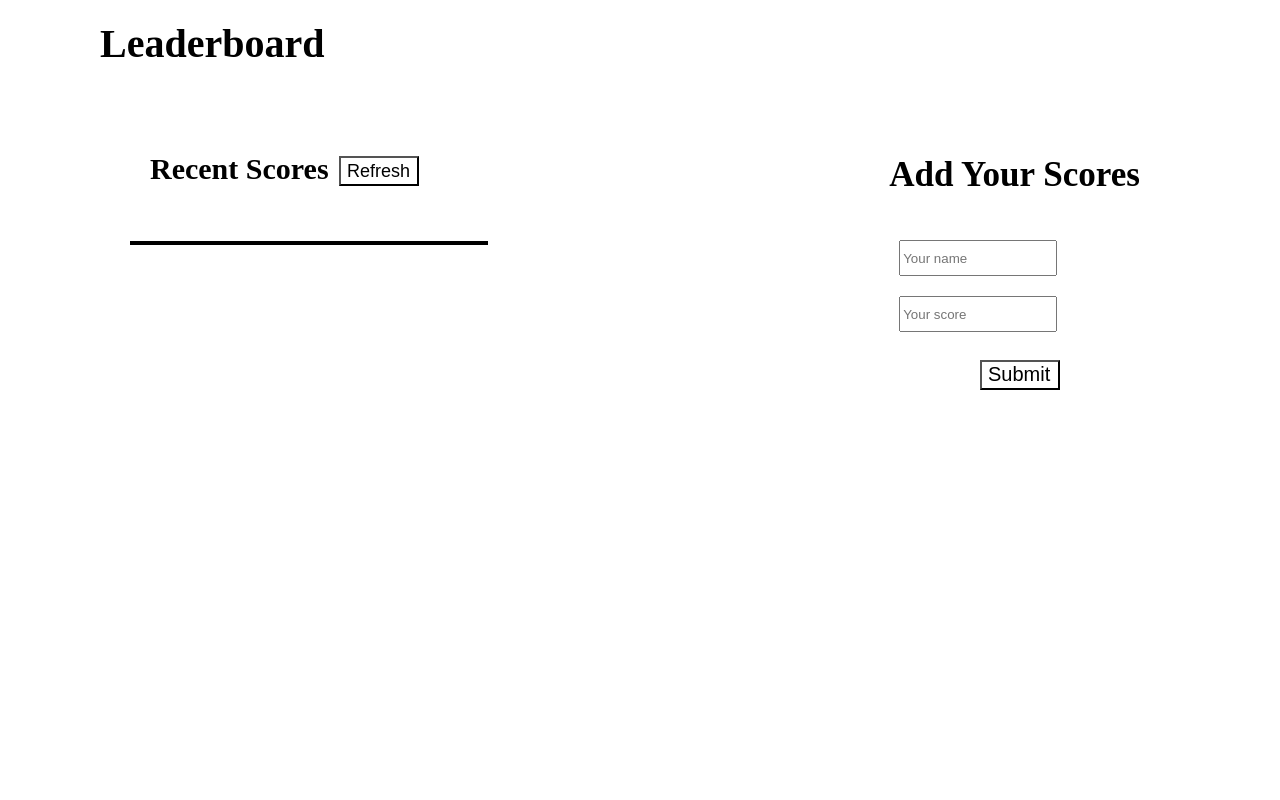
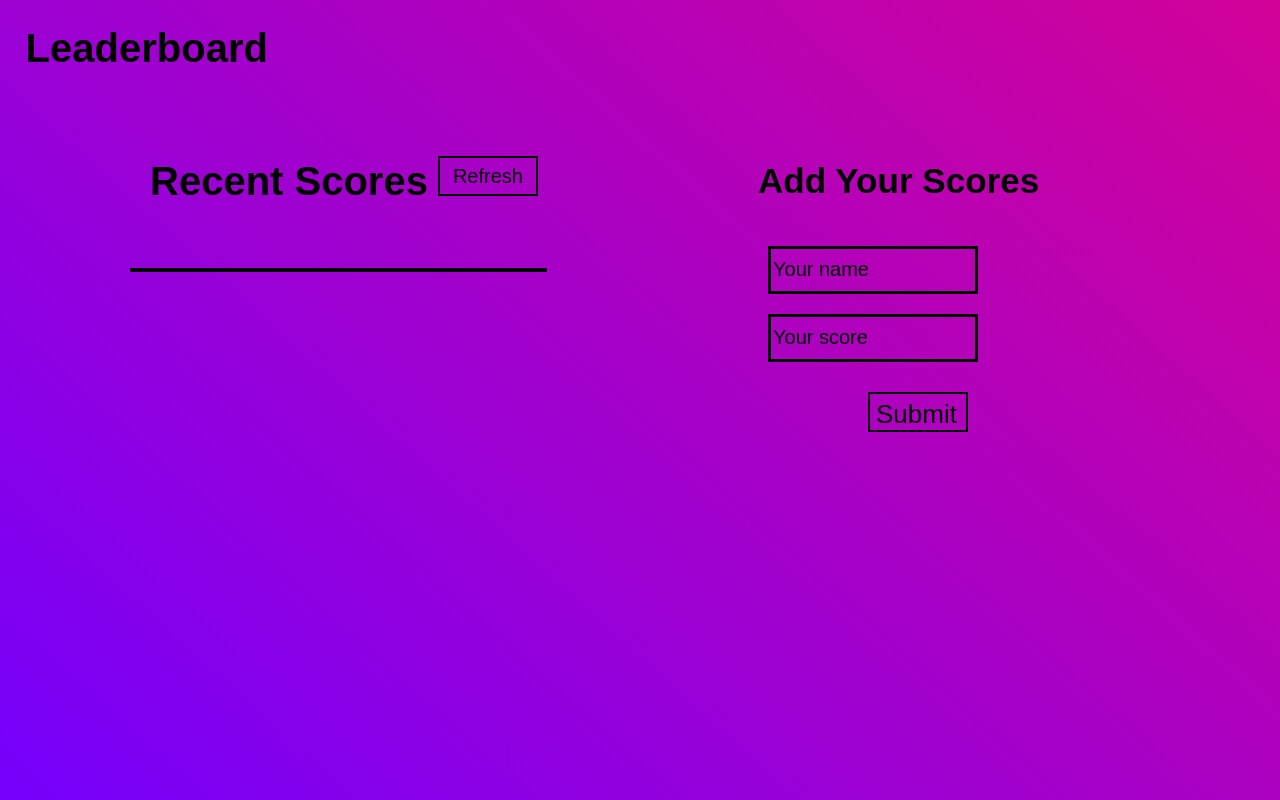
Before and after one commit to Rishi-Mishra0704/leaderboard, a website built with webpack: page src/index.html in a window 1280 px wide. Built offline with nearby package versions, Linux system fonts and the light colour scheme; no server answers.

Commit message:
Add styles to the leaderboard

```diff
--- a/src/style.css
+++ b/src/style.css
@@ -1,12 +1,24 @@
 body {
   margin: 0;
   padding: 0;
+  font-family: Arial, Helvetica, sans-serif;
+  height: 100vh;
+  width: 100%;
+  overflow-x: hidden;
+  background: linear-gradient(42deg, #07f, #7300ff, #ff0368);
+  background-size: 300% 300%;
+  animation: color 12s ease-in-out infinite;
 }
 
 h1 {
   display: inline-block;
-  margin: 20px 0 10px 100px;
+  margin: 2%;
   font-size: 40px;
+}
+
+button {
+  border: 2px solid black;
+  color: black;
 }
 
 #score-container {
@@ -17,34 +29,40 @@ h1 {
 }
 
 .refresh {
-  margin-top: 30px;
+  margin-top: 10px;
   display: flex;
   padding: 0 50px;
 }
 
 .refresh button {
-  font-size: 18px;
-  height: 30px;
-  width: 80px;
-  margin-top: 29px;
+  font-size: 20px;
+  height: 40px;
+  width: 100px;
+  margin-top: 2.8%;
   margin-left: 10px;
   background: transparent;
 }
 
+h2 {
+  font-size: 40px;
+}
+
 .scores {
-  width: 30%;
+  width: 35%;
   border: 2px solid black;
   margin: 30px;
 }
 
 .displayed-score {
+  font-weight: bold;
+  text-align: center;
   padding-top: 10px;
   padding-left: 10px;
 }
 
 .input-scores {
   font-size: 30px;
-  margin: 20px 100px 20px 0;
+  margin: 2% 15% 2% 5%;
   position: absolute;
   right: 0;
   top: 100px;
@@ -59,20 +77,51 @@ h1 {
 }
 
 .input-scores input {
+  border: 3px solid black;
+  font-size: 20px;
   margin: 10px;
-  height: 30px;
-  width: 150px;
+  height: 40px;
+  width: 200px;
   margin-right: 70px;
+  background: transparent;
+}
+
+.input-scores input::placeholder {
+  color: black;
 }
 
 .input-scores button {
-  font-size: 20px;
-  height: 30px;
-  width: 80px;
-  margin-top: 17.5px;
+  border: 2px solid black;
+  font-size: 26px;
+  height: 40px;
+  width: 100px;
+  margin-top: 20px;
   margin-left: 10px;
+  padding-top: 5px;
   background: transparent;
   display: flex;
   align-self: flex-end;
   margin-right: 80px;
 }
+
+button:hover {
+  cursor: pointer;
+  background-color: aliceblue;
+}
+
+@keyframes color {
+  0% {
+    /* Change the background position to the left */
+    background-position: left;
+  }
+
+  50% {
+    /* Change the background position to the right */
+    background-position: right;
+  }
+
+  100% {
+    /* Set the background position to the left again */
+    background-position: left;
+  }
+}
```
Also changed, not shown: dist/main.js.
